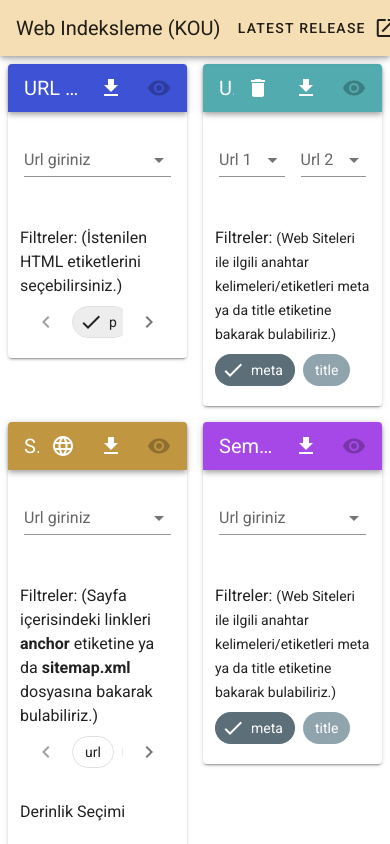
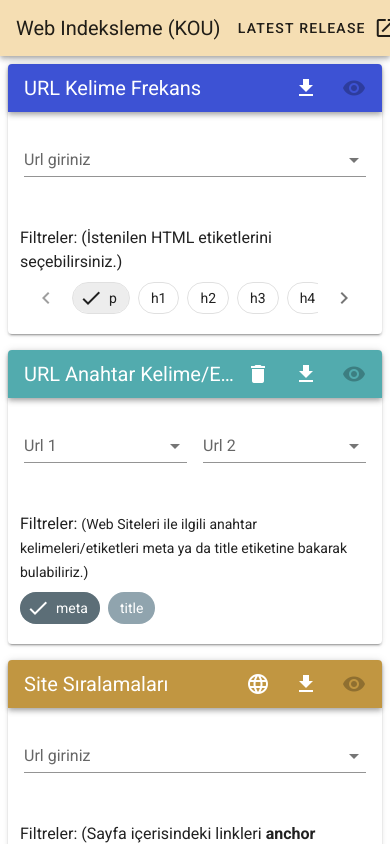
Before and after one commit to ugurcanatas/musical-doodle, a Vue app: page / in a window 390 px wide. Shown: the top 844 px of the page. Built offline with nearby package versions, Linux system fonts and the light colour scheme.

Commit message:
🍄 - mobile breakpoint

```diff
--- a/src/components/TabWrapper.vue
+++ b/src/components/TabWrapper.vue
@@ -1,6 +1,11 @@
 <template>
   <v-row no-gutters>
-    <v-col class="col-6 pa-2" v-for="(item,i) in layout" :key="i">
+    <v-col
+      :class="$vuetify.breakpoint.name !== 'lg' ? 'col-12' : 'col-6'"
+      class="pa-2"
+      v-for="(item, i) in layout"
+      :key="i"
+    >
       <component :is="item.component" :component-item="item" />
     </v-col>
   </v-row>
@@ -8,16 +13,14 @@
 
 <script>
 export default {
-name: "TabWrapper",
+  name: "TabWrapper",
   props: {
-  layout: {
-    type: Array,
-    required: true
+    layout: {
+      type: Array,
+      required: true
+    }
   }
-  }
-}
+};
 </script>
 
-<style scoped>
-
-</style>
+<style scoped></style>
```
